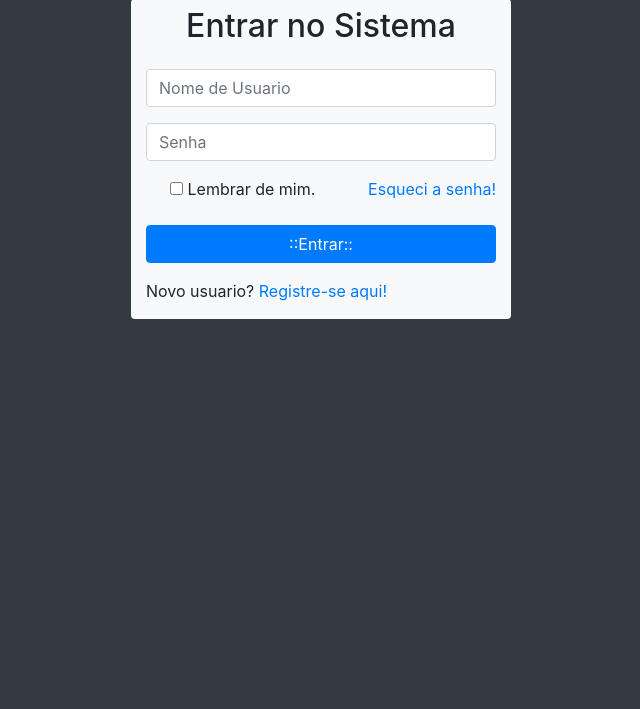
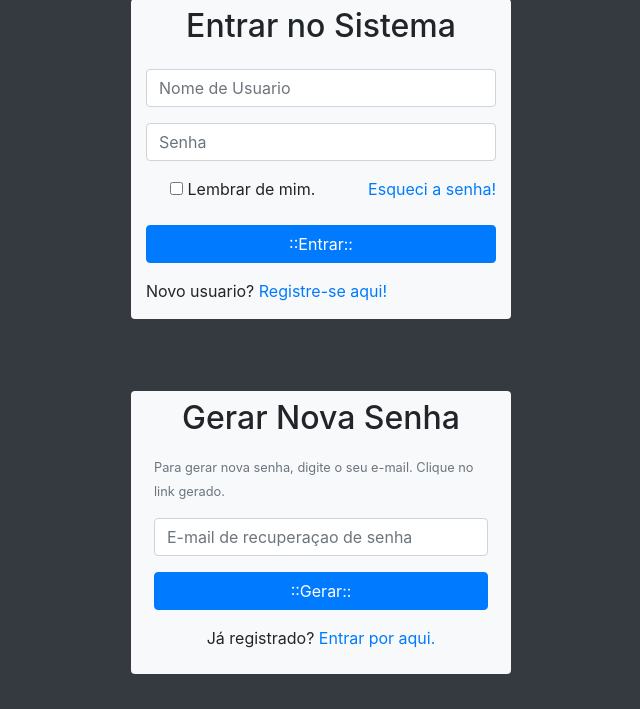
Before and after one commit to Duni88/login, a PHP site: page /login/ in a window 1280 px wide. Shown: the part 91-800 px from the top of the page, without its empty margins (319-959 px from the left). Run offline with PHP 8.4, Linux system fonts and the light colour scheme.

Commit message:
Formulario de recuperaçao de senha
close #2

```diff
--- a/index.php
+++ b/index.php
@@ -76,6 +76,54 @@
                 </form>
             </div>
         </section>
+     <!-- Final da sessao de Login -->
+      <br>
+     <!-- Formulario de recuperaçao de senha -->
+     <section class="row mt-5">
+       <div class="col-lg-4 offset-lg-4 bg-light rounded"
+       id="caixaLogin">
+          <h2 class="text-center mt-2">
+              Gerar Nova Senha
+          </h2>
+           <form action="#" method="post" id="formSenha"
+           class="p-2" >
+            <div class="form-group">
+               <small class="text-muted">
+                   Para gerar nova senha, digite o seu e-mail.
+                    Clique no link gerado.
+               </small>
+            </div>
+
+              <div class="form-group">
+                 <input type="email" name="emailGerarSenha" id="emailGerarSenha"
+                 class="form-control" placeholder="E-mail de recuperaçao de senha">
+              </div>
+
+                <div class="form-group">
+                      <input type="submit" value="::Gerar::"
+                      name="btnGerar" id="btnGerar"
+                      class="btn btn-primary btn-block">
+                </div>
+
+                <div class="form-group">
+                   <p class="text-center">
+                      Já registrado? <a href="#" id="btnJaRegistrado">
+                      Entrar por aqui.
+                        </a>
+                   </p>
+                </div>
+
+        </form>
+    </div>
+</section>
+             <!-- fim da seçao de recuperaçao de senha -->
+
+
+
+
+
+
+
     </main>
 
     <!-- Optional JavaScript -->
```
